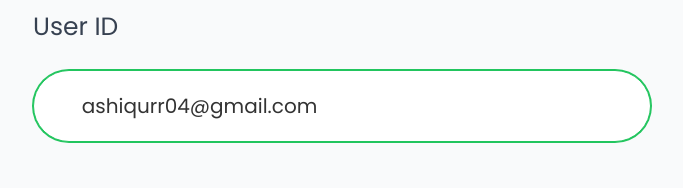
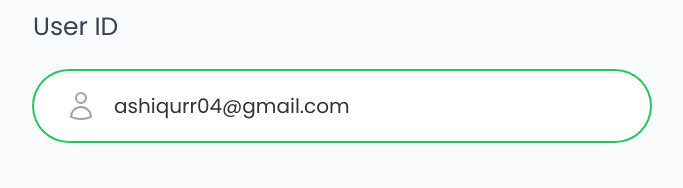
Before and after one commit to arprinceofficial/Queue-Management-Frontend, a Nuxt app: page / in a window 1280 px wide. Shown: the part 510-698 px from the top of the page, without its empty margins (298-981 px from the left). Built offline with nearby package versions, Linux system fonts and the light colour scheme; no server answers.

Commit message:
update LoginForm.vue

```diff
--- a/components/Auth/LoginForm.vue
+++ b/components/Auth/LoginForm.vue
@@ -1,7 +1,8 @@
 <script setup>
 	useHead({ title: 'Login' });
 	import {
-		LockClosedIcon
+		LockClosedIcon,
+		UserIcon
 	} from "@heroicons/vue/24/outline"
 
 	const password_open = ref(false)
@@ -43,42 +44,45 @@
 					<!-- <NuxtLink to="/"> -->
 					<ApplicationLogo :width="'404px'" :height="'121px'" />
 					<!-- </NuxtLink> -->
-					<h2 class="mt-6 text-center text-[64px] font-bold tracking-tight text-gray-900 dark:text-gray-200 mt-[80px]">Login</h2>
+					<h2
+						class="mt-6 text-center text-[64px] font-bold tracking-tight text-gray-900 dark:text-gray-200 mt-[80px]">
+						Login</h2>
 				</div>
 			</div>
 			<form @submit.prevent="submit" class="mt-24">
 				<div class="mt-10">
 					<InputLabel for="loginInput" value="User ID" class="text-[25px] mb-6" />
-
+					<div class="relative mt-1">
+						<div class="pointer-events-none absolute inset-y-0 left-0 flex items-center pl-8">
+							<UserIcon class="h-8 w-8 text-gray-400" aria-hidden="true" />
+						</div>
 						<TextInput
 							id="loginInput"
 							type="text"
-						class="mt-1 block text-[20px] flex h-[72.928px] pt-[16.346px] pr-[22.286px] pb-[15.428px] pl-[47.78px] items-center flex-shrink-0 self-stretch rounded-[50.295px] border-[1.714px] border-[solid] border-[var(--gray-300,#D1D5DB)] bg-[var(--white,_#FFF)] [box-shadow:0px_1.714px_3.429px_0px_rgba(0,_0,_0,_0.05)]"
+							class="text-[20px] pl-[80px] mt-1 block h-[72.928px] pt-[16.346px] pr-[22.286px] pb-[15.428px] pl-[47.78px] items-center self-stretch rounded-[50.295px] border-[1.714px] border-[solid] border-[var(--gray-300,#D1D5DB)] bg-[var(--white,_#FFF)] [box-shadow:0px_1.714px_3.429px_0px_rgba(0,_0,_0,_0.05)]"
 							v-model="form.loginInput"
 							required
 							autofocus
 							autocomplete="loginInput"
 							placeholder="i.e. 2324I245986789"/>
-
+					</div>
 					<InputError class="mt-2" :message="unauthorizedError" />
 				</div>
 
 				<div class="mt-10">
-					<InputLabel for="password" value="Password" class="text-[25px] mb-6"/>
+					<InputLabel for="password" value="Password" class="text-[25px] mb-6" />
 					<div class="relative mt-1">
 						<div class="pointer-events-none absolute inset-y-0 left-0 flex items-center pl-8">
 							<LockClosedIcon class="h-8 w-8 text-gray-400 " aria-hidden="true" />
 						</div>
-						<TextInput
-							id="password"
-							:type="password_open ? 'text' : 'password'"
+						<TextInput id="password" :type="password_open ? 'text' : 'password'"
 							class="text-[20px] pl-[80px] mt-1 block h-[72.928px] pt-[16.346px] pr-[22.286px] pb-[15.428px] pl-[47.78px] items-center self-stretch rounded-[50.295px] border-[1.714px] border-[solid] border-[var(--gray-300,#D1D5DB)] bg-[var(--white,_#FFF)] [box-shadow:0px_1.714px_3.429px_0px_rgba(0,_0,_0,_0.05)]"
-							v-model="form.password"
-							required
-							autocomplete="current-password"
+							v-model="form.password" required autocomplete="current-password"
 							placeholder="i.e. password#123" />
-						<i :class="['absolute top-[25px] right-10 text-[24px] text-gray-600 fa fa-eye cursor-pointer', password_open ? 'fa-eye-slash' : 'fa-eye']" @click="password_view_status(!password_open)"></i>
-						<i :class="['absolute top-[25px] right-10 text-[24px] fa fa-eye-slash text-gray-400 cursor-pointer', password_open ? 'fa-eye' : 'fa-eye-slash']" @click="password_view_status(!password_open)"></i>
+						<i :class="['absolute top-[25px] right-10 text-[24px] text-gray-600 fa fa-eye cursor-pointer', password_open ? 'fa-eye-slash' : 'fa-eye']"
+							@click="password_view_status(!password_open)"></i>
+						<i :class="['absolute top-[25px] right-10 text-[24px] fa fa-eye-slash text-gray-400 cursor-pointer', password_open ? 'fa-eye' : 'fa-eye-slash']"
+							@click="password_view_status(!password_open)"></i>
 					</div>
 				</div>
 
```
Lines whose indentation alone changed are shown as unchanged.
